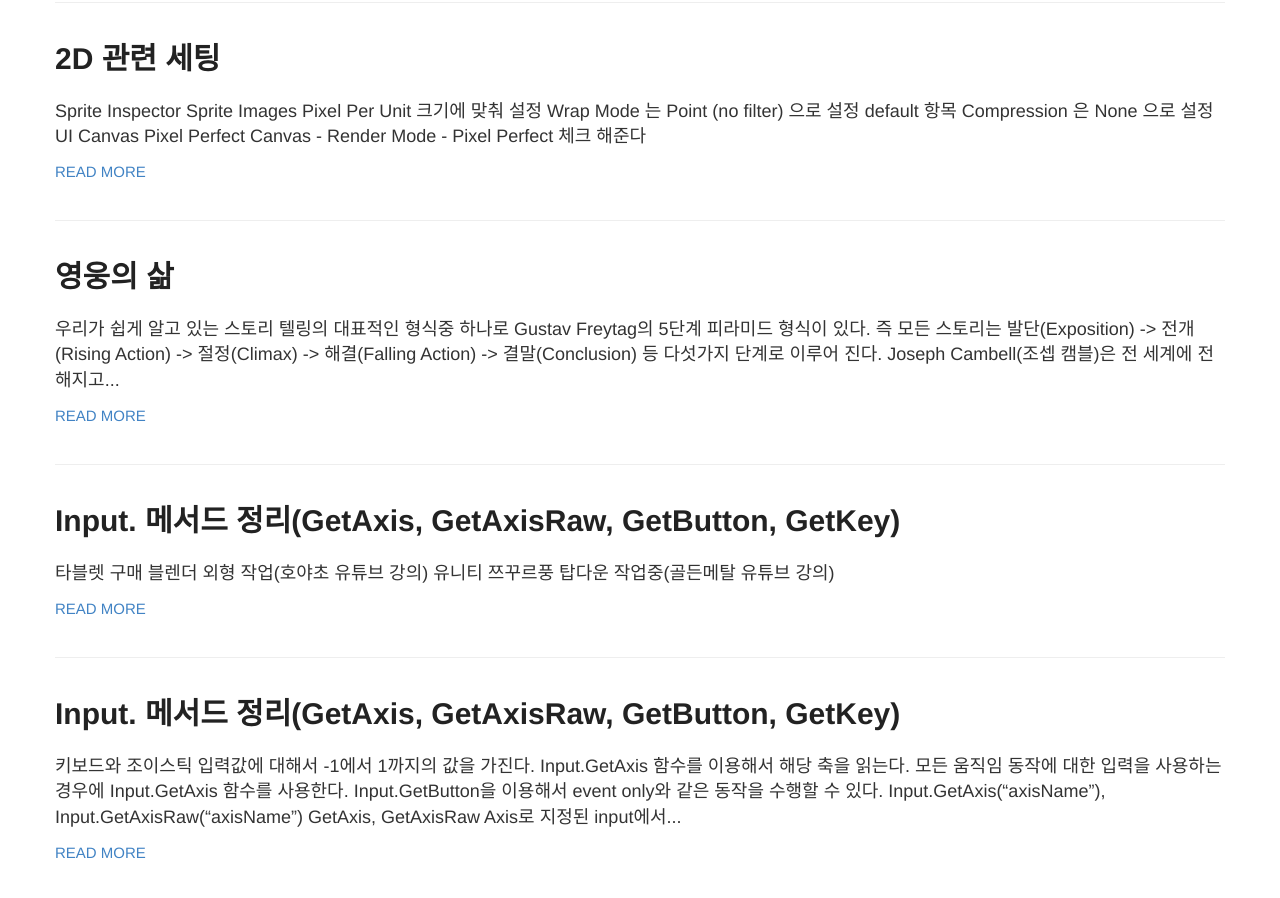
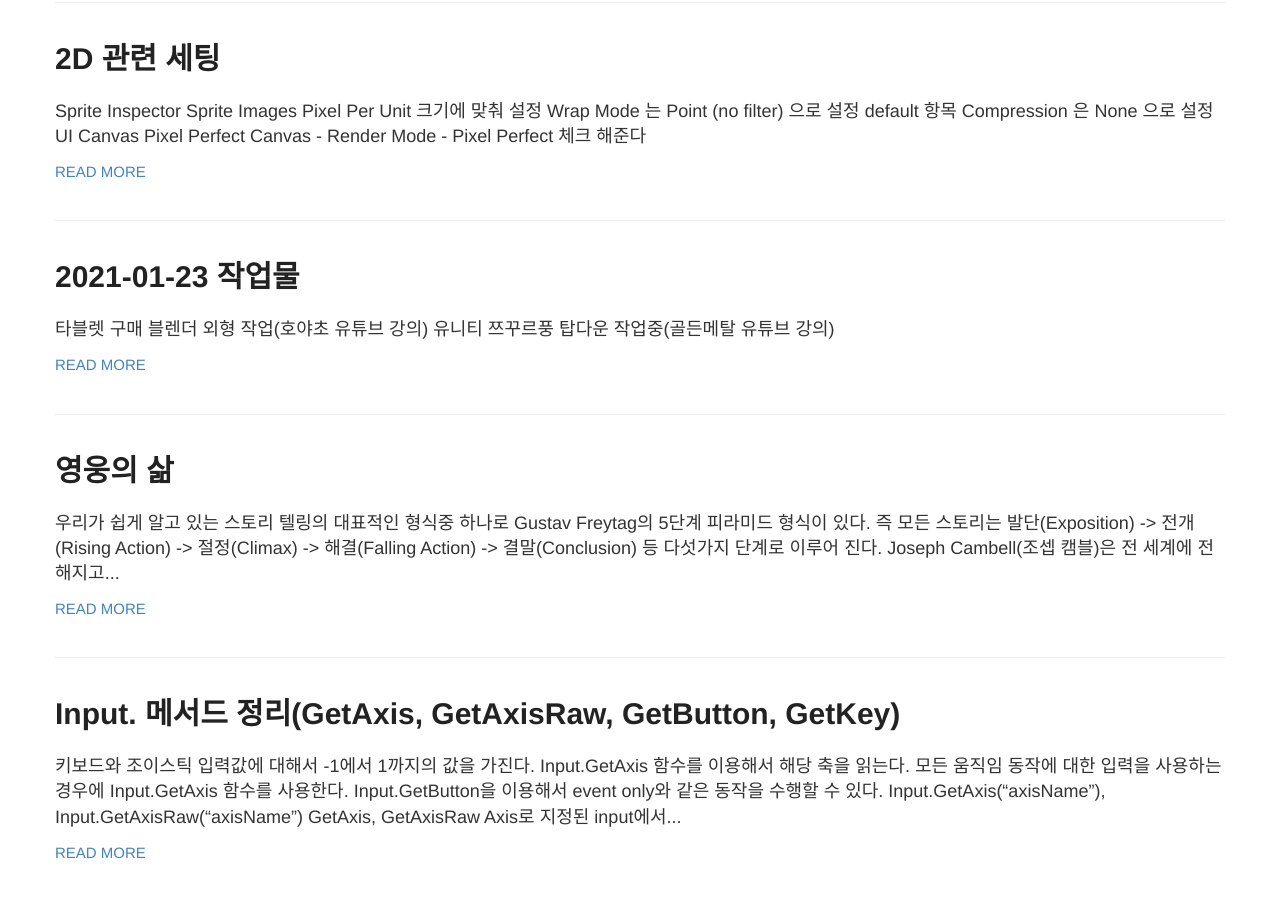
Before and after one commit to keemeesuu/keemeesuu.github.io, a Jekyll site: the page built from index.html, in a window 1280 px wide and 900 px high, scrolled down 347 px. Built offline with Jekyll 4.4.1, drawn with Linux system fonts in a browser that asks for light colours.

Commit message:
Update 2021-01-26-daiary.md

```diff
--- a/_posts/diary/2021-01-26-daiary.md
+++ b/_posts/diary/2021-01-26-daiary.md
@@ -1,18 +1,19 @@
 ---
 layout: post
 comments: true
-date: 2021-01-23 18:00:20
-title: "Input. 메서드 정리(GetAxis, GetAxisRaw, GetButton, GetKey)"
-description: "Input, GetAxis, GetAxisRaw, GetButton, GetKey, Horizontal, Vertical"
-subject: dev
-categories: [ Unity ]
-tags: [ unity, awake, start, update, lateupdate ]
+date: 2021-01-23 23:30:20
+title: "2021-01-23 작업물"
+description: "2021-01-23 Work"
+subject: diary
+categories: [ diary ]
+tags: [ diary ]
 ---
 
 ![Blender](/images/diary/Screen Shot 2021-01-26 at 12.57.03 PM.png "Blender")
 
 타블렛 구매 블렌더 외형 작업(호야초 유튜브 강의)
 
+<br>
 
 ![Unity 2D 작업](/images/diary/Screen Shot 2021-01-26 at 6.13.17 PM.png "Unity 2D 작업")
 
```
